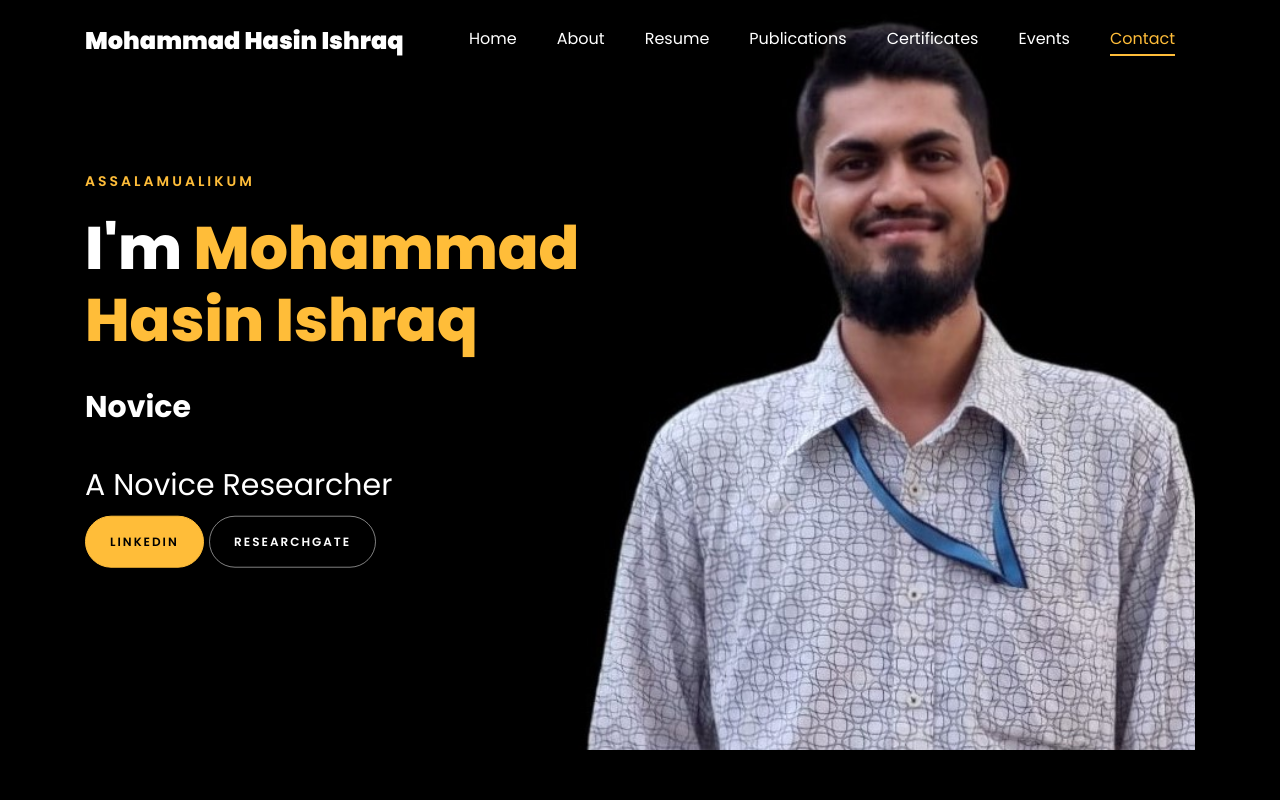
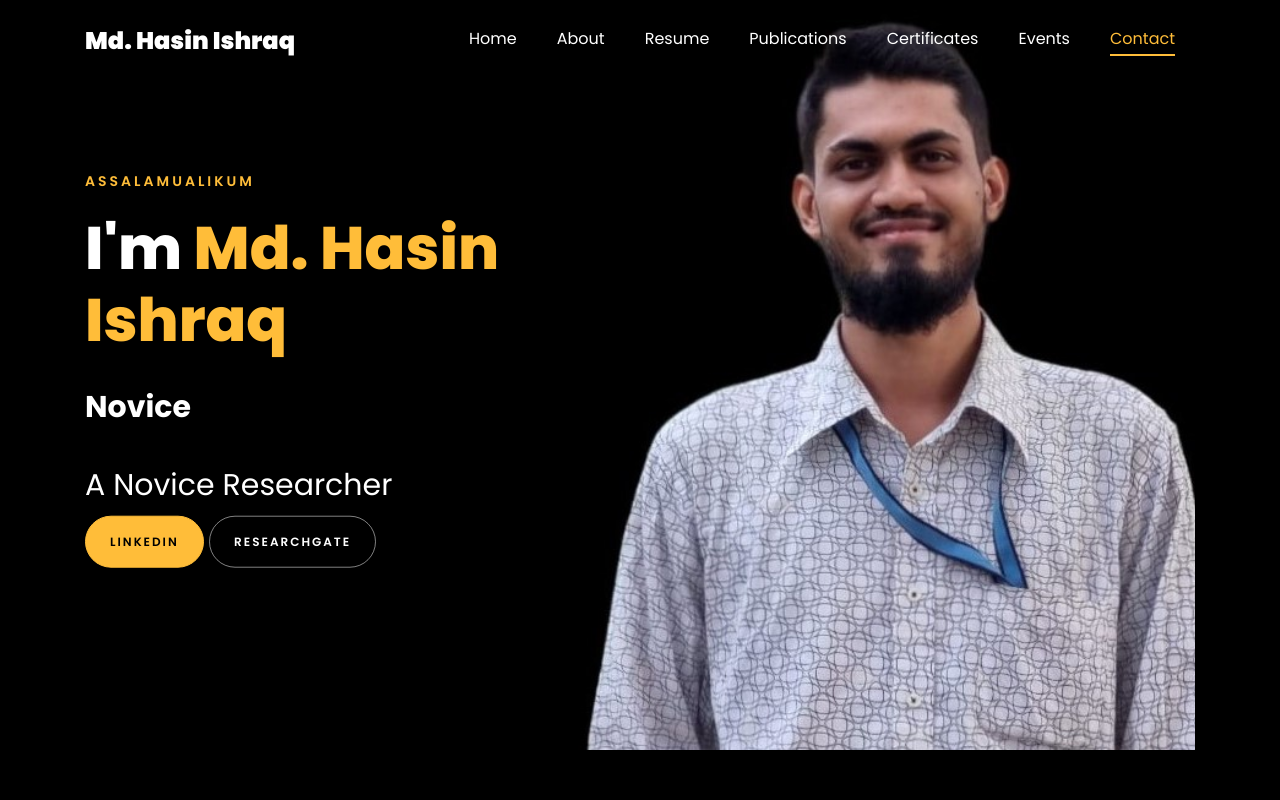
Before and after one commit to MIshraq24/hasinishraq.github.io, a plain HTML site: page index.html in a window 1280 px wide. Shown: the top 800 px of the page. Drawn offline with Linux system fonts and the light colour scheme; animation ran at ten frames a second; files whose address does not match are found by name.

Commit message:
Update index.html

```diff
--- a/index.html
+++ b/index.html
@@ -1,7 +1,7 @@
 <!DOCTYPE html>
 <html lang="en">
   <head>
-    <title>Mohammad Hasin Ishraq Portfolio</title>
+    <title>Md. Hasin Ishraq Portfolio</title>
     <meta charset="utf-8">
     <meta name="viewport" content="width=device-width, initial-scale=1, shrink-to-fit=no">
 
@@ -120,7 +120,7 @@
 
     <nav class="navbar navbar-expand-lg navbar-dark ftco_navbar ftco-navbar-light site-navbar-target" id="ftco-navbar">
 	    <div class="container">
-	      <a class="navbar-brand" href="index.html">Mohammad Hasin Ishraq</a>
+	      <a class="navbar-brand" href="index.html">Md. Hasin Ishraq</a>
 	      <button class="navbar-toggler js-fh5co-nav-toggle fh5co-nav-toggle" type="button" data-toggle="collapse" data-target="#ftco-nav" aria-controls="ftco-nav" aria-expanded="false" aria-label="Toggle navigation">
 	        <span class="oi oi-menu"></span> Menu
 	      </button>
@@ -150,7 +150,7 @@
 		          <div class="one-forth d-flex  align-items-center ftco-animate" data-scrollax=" properties: { translateY: '70%' }">
 		          	<div class="text">
 		          		<span class="subheading">Assalamualikum</span>
-			            <h1 class="mb-4 mt-3">I'm <span>Mohammad Hasin Ishraq</span></h1>
+			            <h1 class="mb-4 mt-3">I'm <span>Md. Hasin Ishraq</span></h1>
 
 						<!-- Element to contain animated typing -->
 						<span id="typing-animation"></span>
```
